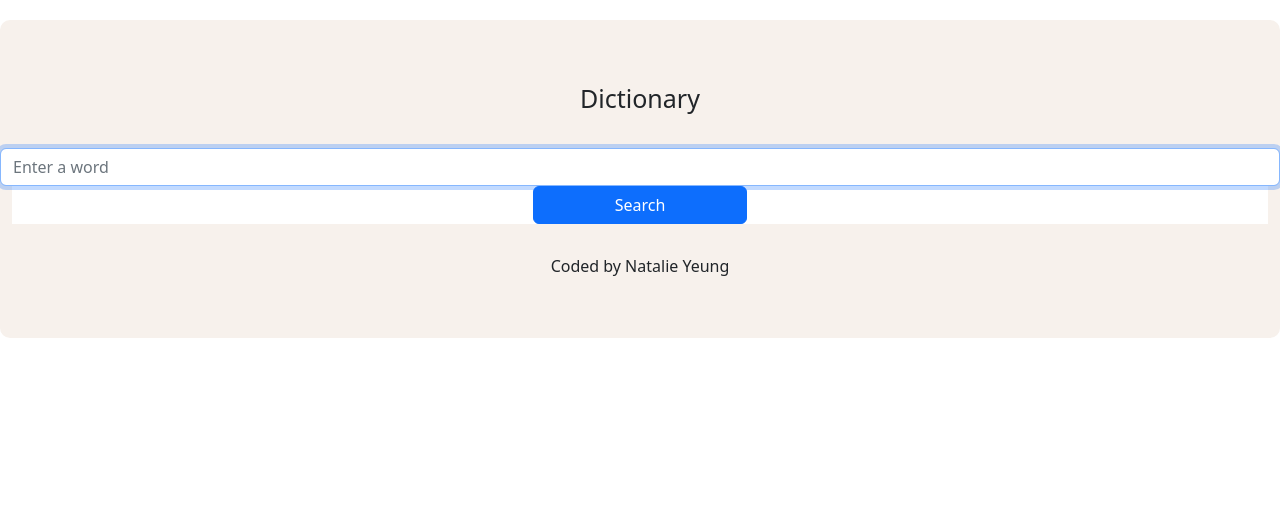
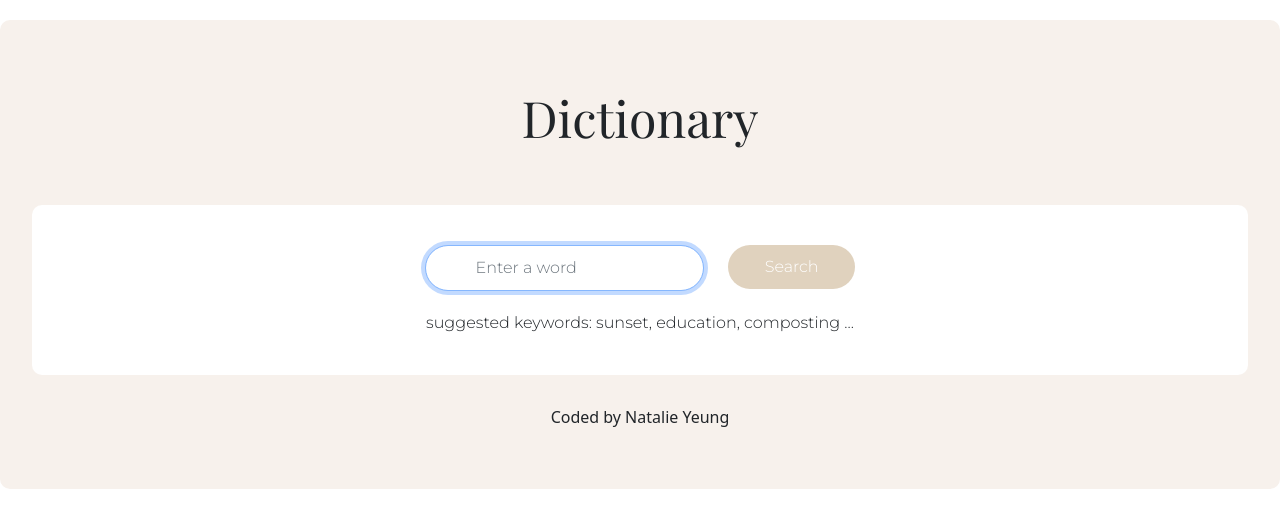
Before and after one commit to nataliey16/dictionary-react-app, a React (Create React App) app: page / in a window 1280 px wide. Shown: the top 528 px of the page. Built offline with nearby package versions, Linux system fonts and the light colour scheme.

Commit message:
Added css to each dictionary section

```diff
--- a/public/index.html
+++ b/public/index.html
@@ -10,34 +10,25 @@
       content="Web site created using create-react-app"
     />
     <link rel="apple-touch-icon" href="%PUBLIC_URL%/logo192.png" />
-    <!--
-      manifest.json provides metadata used when your web app is installed on a
-      user's mobile device or desktop. See https://developers.google.com/web/fundamentals/web-app-manifest/
-    -->
+
     <link rel="manifest" href="%PUBLIC_URL%/manifest.json" />
-    <!--
-      Notice the use of %PUBLIC_URL% in the tags above.
-      It will be replaced with the URL of the `public` folder during the build.
-      Only files inside the `public` folder can be referenced from the HTML.
+    <link rel="preconnect" href="https://fonts.googleapis.com" />
+    <link rel="preconnect" href="https://fonts.gstatic.com" crossorigin />
+    <link
+      href="https://fonts.googleapis.com/css2?family=Playfair+Display&display=swap"
+      rel="stylesheet"
+    />
 
-      Unlike "/favicon.ico" or "favicon.ico", "%PUBLIC_URL%/favicon.ico" will
-      work correctly both with client-side routing and a non-root public URL.
-      Learn how to configure a non-root public URL by running `npm run build`.
-    -->
+    <link rel="preconnect" href="https://fonts.googleapis.com" />
+    <link rel="preconnect" href="https://fonts.gstatic.com" crossorigin />
+    <link
+      href="https://fonts.googleapis.com/css2?family=Montserrat:wght@300&display=swap"
+      rel="stylesheet"
+    />
     <title>Dictionary App by Natalie Yeung</title>
   </head>
   <body>
     <noscript>You need to enable JavaScript to run this app.</noscript>
     <div id="root"></div>
-    <!--
-      This HTML file is a template.
-      If you open it directly in the browser, you will see an empty page.
-
-      You can add webfonts, meta tags, or analytics to this file.
-      The build step will place the bundled scripts into the <body> tag.
-
-      To begin the development, run `npm start` or `yarn start`.
-      To create a production bundle, use `npm run build` or `yarn build`.
-    -->
   </body>
 </html>
--- a/src/App.css
+++ b/src/App.css
@@ -8,7 +8,8 @@
 
 .App .App-header {
   text-align: center;
-  font-size: 25px;
+  font-size: 50px;
+  font-family: "Playfair Display", serif;
   margin: auto;
   padding: 30px 0;
 }
--- a/src/Dictionary.css
+++ b/src/Dictionary.css
@@ -1,8 +1,58 @@
 .Dictionary section {
   background: white;
+  border-radius: 10px;
+  margin: 20px;
+  padding: 40px 0;
+  font-family: "Montserrat", sans-serif;
 }
 
-.Dictionary input {
-  display: block;
-  margin: auto;
+.Dictionary .Dictionary-search-engine {
+  display: flex;
+  justify-content: center;
 }
+.Dictionary .search-bar {
+  border-radius: 30px;
+  border: 1px solid #e0d2be;
+  padding: 10px 50px;
+  width: 100%;
+}
+
+.Dictionary .btn-branding {
+  border-radius: 30px;
+  background: #e0d2be;
+  border: #e0d2be;
+  color: white;
+  width: 100%;
+  padding: 10px 30px;
+}
+
+.Dictionary .suggested-words {
+  text-align: center;
+  margin-top: 20px;
+}
+
+.Results section {
+  background: white;
+  margin: 20px;
+  padding: 20px;
+  box-shadow: rgba(99, 99, 99, 0.2) 0px 2px 8px 0px;
+  font-family: "Playfair Display", serif;
+}
+
+.Results h1 {
+  font-family: "Playfair Display", serif;
+  font-size: 40px;
+  margin-top: 5px;
+  margin-bottom: 15px;
+}
+
+.Meaning section {
+  padding: 20px;
+}
+
+.Meaning h2 {
+  font-family: "Playfair Display", serif;
+  font-size: 40px;
+  margin-top: 5px;
+  margin-bottom: 15px;
+}
--- a/src/Dictionary.js
+++ b/src/Dictionary.js
@@ -31,24 +31,29 @@ export default function Dictionary() {
           onChange={handleKeywordChange}
         >
           <div className="row">
+            <div className="col-lg-8 col-lg-8">
               <input
-              className="col-sm-6 form-control"
+                className="form-control search-bar"
                 type="search"
                 placeholder="Enter a word"
                 autoFocus="on"
               ></input>
+            </div>
+            <div className="col-lg-4 col-lg-4">
               <input
-              className="btn btn-primary col-sm-2"
+                className="btn btn-branding"
                 type="submit"
                 value="Search"
                 onClick={handleSearchSubmit}
               ></input>
             </div>
+          </div>
         </form>
+        <div className="suggested-words">
+          suggested keywords: sunset, education, composting ...
+        </div>
       </section>
-      <section>
       <Results results={results} />
-      </section>
     </div>
   );
 }
--- a/src/Meaning.js
+++ b/src/Meaning.js
@@ -5,10 +5,10 @@ export default function Meaning(props) {
   if (props.meaning.definitions) {
     return (
       <div className="Meaning">
+        <section>
           {props.meaning.definitions.map(function (definition, index) {
             return (
               <div key={index}>
-              <br />
                 <h2>{props.meaning.partOfSpeech}</h2>{" "}
                 <strong>Definition: </strong>
                 {definition.definition}
@@ -18,6 +18,7 @@ export default function Meaning(props) {
               </div>
             );
           })}
+        </section>
       </div>
     );
   } else {
--- a/src/Results.js
+++ b/src/Results.js
@@ -20,9 +20,9 @@ export default function Results(props) {
         </section>
         {props.results.meanings.map(function (meaning, index) {
           return (
-            <section key={index}>
+            <div key={index}>
               <Meaning meaning={meaning} />
-            </section>
+            </div>
           );
         })}
       </div>
```
Lines whose indentation alone changed are shown as unchanged.
